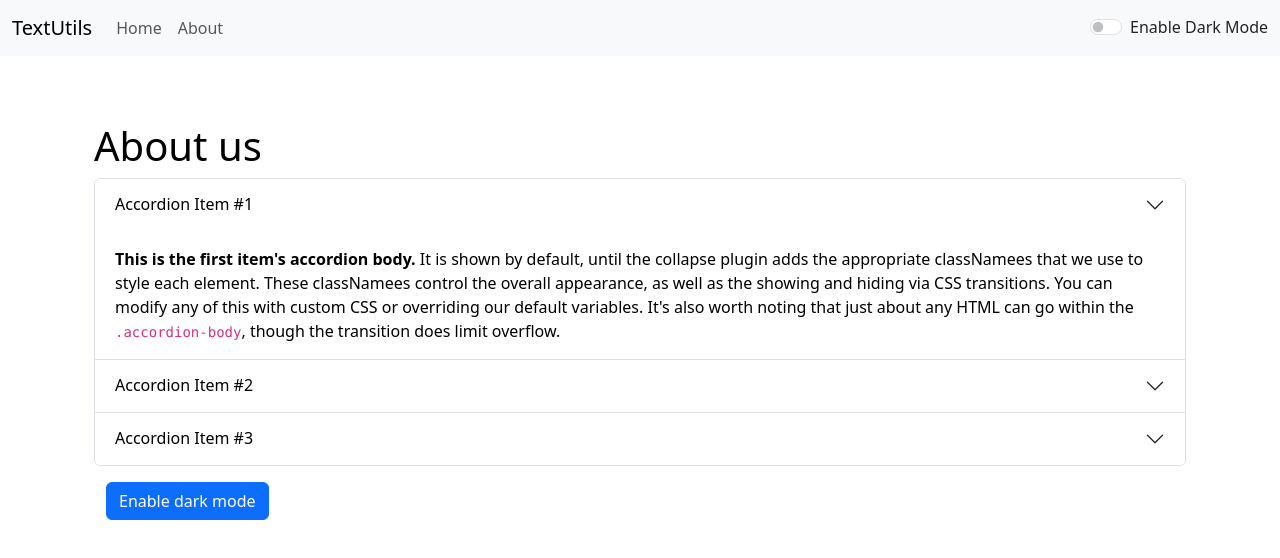
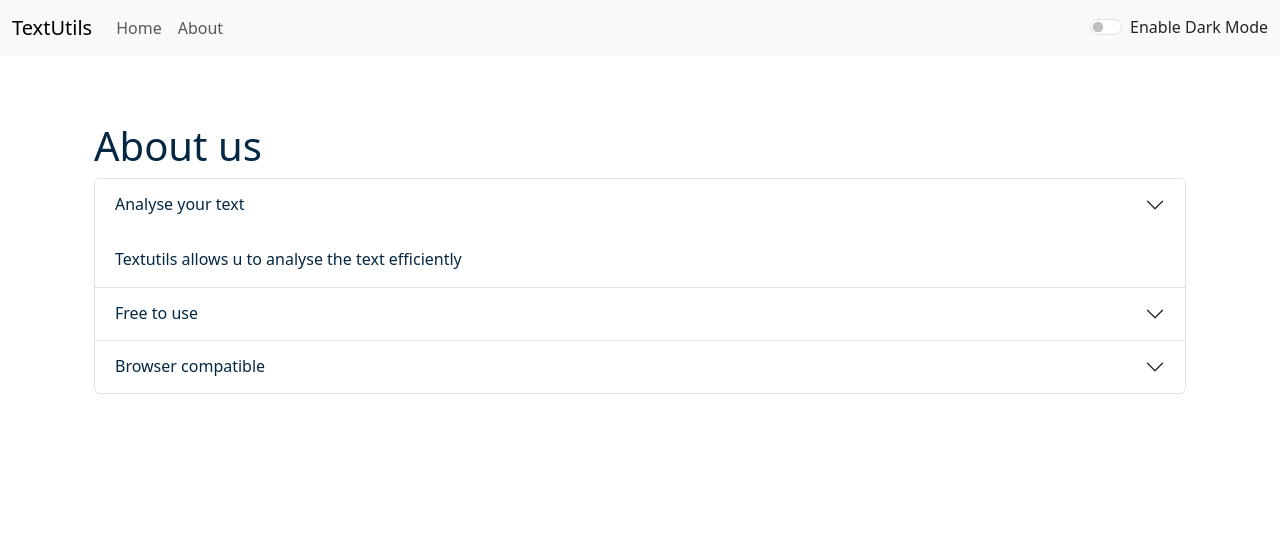
Before and after one commit to s-md-ahmed/textutils, a React (Create React App) app: page /about in a window 1280 px wide. Shown: the top 558 px of the page. Built offline with nearby package versions, Linux system fonts and the light colour scheme.

Commit message:
Update about.js

```diff
--- a/src/component/about.js
+++ b/src/component/about.js
@@ -1,32 +1,17 @@
 import React, { useState } from "react";
 
-export default function () {
-  const[mystyle,setMyStyle]=useState({
-    color:'black',
-    backgroundColor:'white'
-  })
-  const[btntext,setbtntext]=useState("Enable dark mode")
-  const toggleStyle=()=>{
-    if(mystyle.color=='black')
-    {
-        setMyStyle({
-            color:'white',
-            backgroundColor:'black',
-            border: '1px solid white'
-        })
-        setbtntext("Enable light mode")
-    }
-    else
-    {
-        setMyStyle({
-            color:'black',
-            backgroundColor:'white'
-        })
-        setbtntext("Enable dark mode")
-    }
+export default function (props) {
+  // const[mystyle,setMyStyle]=useState({
+    // color:'black',
+    // backgroundColor:'white'
+  // })
+  // const[btntext,setbtntext]=useState("Enable dark mode")
+  let mystyle={
+    color:props.mode==='dark'?'white':'#042743',
+    backgroundColor:props.mode==='dark'?'rgb(36,74,104)':'white',
   }
   return (
-    <div className="container" style={mystyle}>
+    <div className="container" style={{color:props.mode==='dark'?'white':'#042743'}}>
       <h1>About us</h1>
       <div className="accordion" id="accordionExample" style={mystyle}>
         <div className="accordion-item">
@@ -39,7 +24,7 @@
               aria-expanded="true"
               aria-controls="collapseOne"
             >
-              Accordion Item #1
+              Analyse your text
             </button>
           </h2>
           <div
@@ -48,14 +33,7 @@
             data-bs-parent="#accordionExample"
           >
             <div className="accordion-body" style={mystyle}>
-              <strong>This is the first item's accordion body.</strong> It is
-              shown by default, until the collapse plugin adds the appropriate
-              classNamees that we use to style each element. These classNamees control
-              the overall appearance, as well as the showing and hiding via CSS
-              transitions. You can modify any of this with custom CSS or
-              overriding our default variables. It's also worth noting that just
-              about any HTML can go within the <code>.accordion-body</code>,
-              though the transition does limit overflow.
+              Textutils allows u to analyse the text efficiently
             </div>
           </div>
         </div>
@@ -69,7 +47,7 @@
               aria-expanded="false"
               aria-controls="collapseTwo"
             >
-              Accordion Item #2
+              Free to use
             </button>
           </h2>
           <div
@@ -78,14 +56,7 @@
             data-bs-parent="#accordionExample"
           >
             <div className="accordion-body" style={mystyle}>
-              <strong>This is the second item's accordion body.</strong> It is
-              hidden by default, until the collapse plugin adds the appropriate
-              classNamees that we use to style each element. These classNamees control
-              the overall appearance, as well as the showing and hiding via CSS
-              transitions. You can modify any of this with custom CSS or
-              overriding our default variables. It's also worth noting that just
-              about any HTML can go within the <code>.accordion-body</code>,
-              though the transition does limit overflow.
+              It provides a free character and word counter as u keep on typing the text
             </div>
           </div>
         </div>
@@ -99,7 +70,7 @@
               aria-expanded="false"
               aria-controls="collapseThree"
             >
-              Accordion Item #3
+              Browser compatible
             </button>
           </h2>
           <div
@@ -108,21 +79,12 @@
             data-bs-parent="#accordionExample"
           >
             <div className="accordion-body" style={mystyle}>
-              <strong>This is the third item's accordion body.</strong> It is
-              hidden by default, until the collapse plugin adds the appropriate
-              classNamees that we use to style each element. These classNamees control
-              the overall appearance, as well as the showing and hiding via CSS
-              transitions. You can modify any of this with custom CSS or
-              overriding our default variables. It's also worth noting that just
-              about any HTML can go within the <code>.accordion-body</code>,
-              though the transition does limit overflow.
+            This software works in any web browser like chrome,firefox,brave and others too
             </div>
           </div>
         </div>
       </div>
-      <div className="container my-3">
-        <button type="button" className="btn btn-primary" onClick={toggleStyle}>{btntext}</button>
-      </div>
+
     </div>
   );
 }
```
